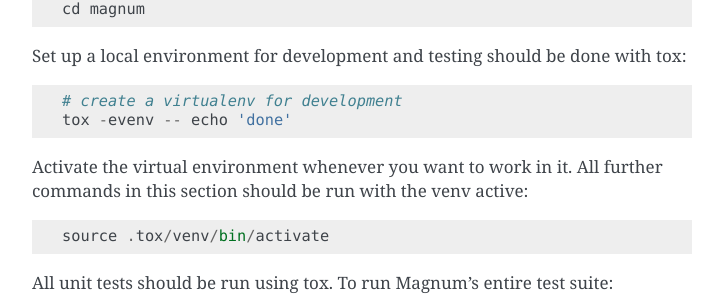
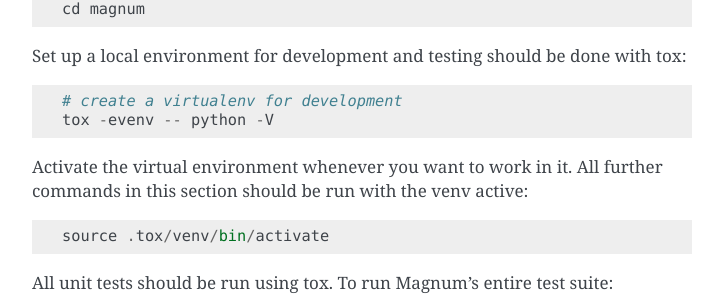
Before and after one commit to openstack/magnum, a Sphinx documentation site: the page built from doc/source/dev/dev-quickstart.rst, in a window 1280 px wide and 900 px high, scrolled down 979 px. Shown: the part 149-452 px from the top of the window, without its empty margins (388-1111 px from the left). Built offline with Sphinx 7.4.7, drawn with Linux system fonts in a browser that asks for light colours.

Commit message:
Change command for creating a virtualenv
echo "Done" seems to give people the wrong impression that
something went wrong. Just run python -V to print the python
version instead.

Closes-Bug: #1412223
Change-Id: I72d47fd2f1bf99ea13047598ead5df0fe8fa42ff

```diff
--- a/doc/source/dev/dev-quickstart.rst
+++ b/doc/source/dev/dev-quickstart.rst
@@ -56,7 +56,7 @@
 Set up a local environment for development and testing should be done with tox::
 
     # create a virtualenv for development
-    tox -evenv -- echo 'done'
+    tox -evenv -- python -V
 
 Activate the virtual environment whenever you want to work in it.
 All further commands in this section should be run with the venv active::
```
